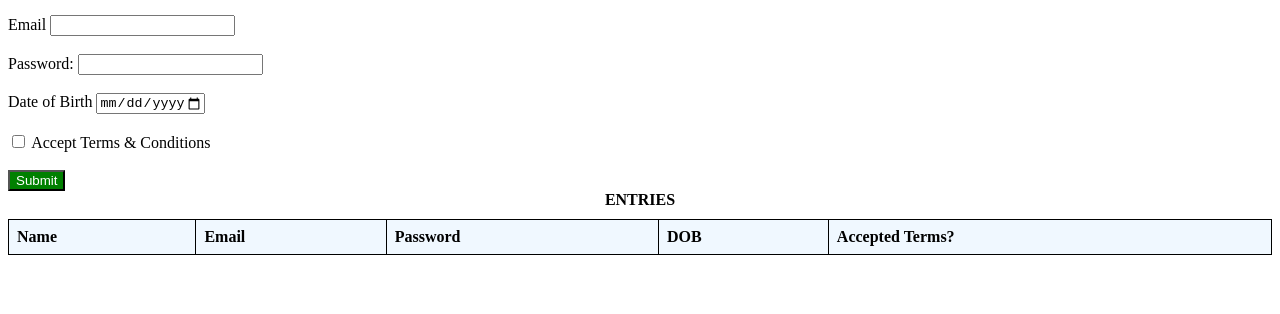
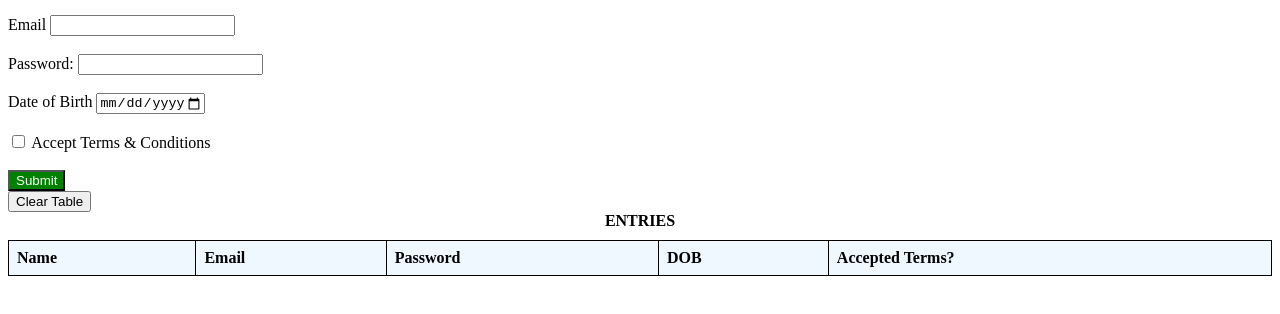
Before and after one commit to praseethchandran/wd101, a plain HTML site: page index.html in a window 1280 px wide. Shown: the part 104-418 px from the top of the page. Drawn offline with Linux system fonts and the light colour scheme.

Commit message:
Update index.html

```diff
--- a/index.html
+++ b/index.html
@@ -55,6 +55,7 @@
 
         <button type="submit" class="submit-button">Submit</button>
     </form>
+    <button class="clear-button" id="clearButton">Clear Table</button>
     <div class="table-heading" colspan="5">ENTRIES</div>
     <table id="dataTable">
         <thead>
```
